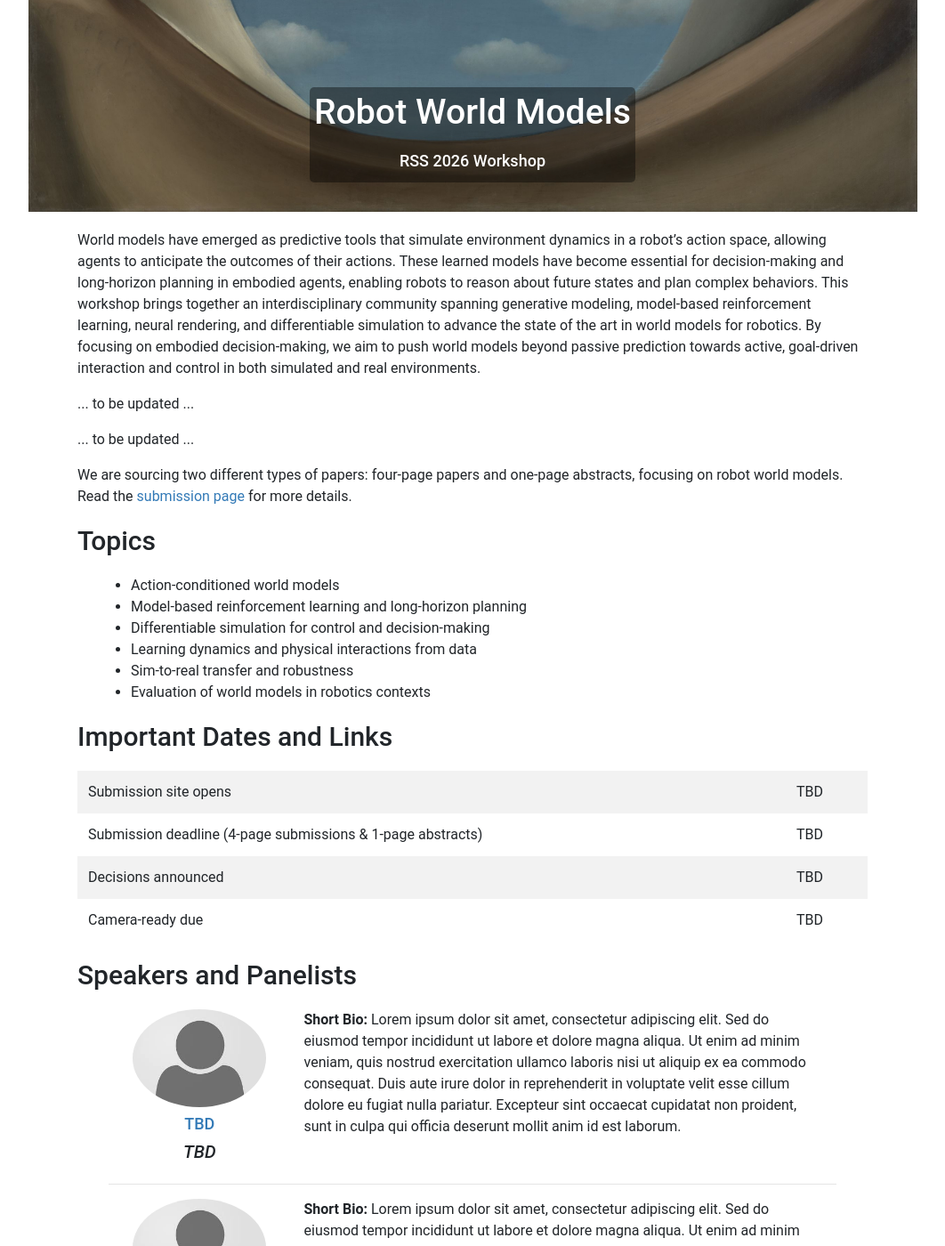
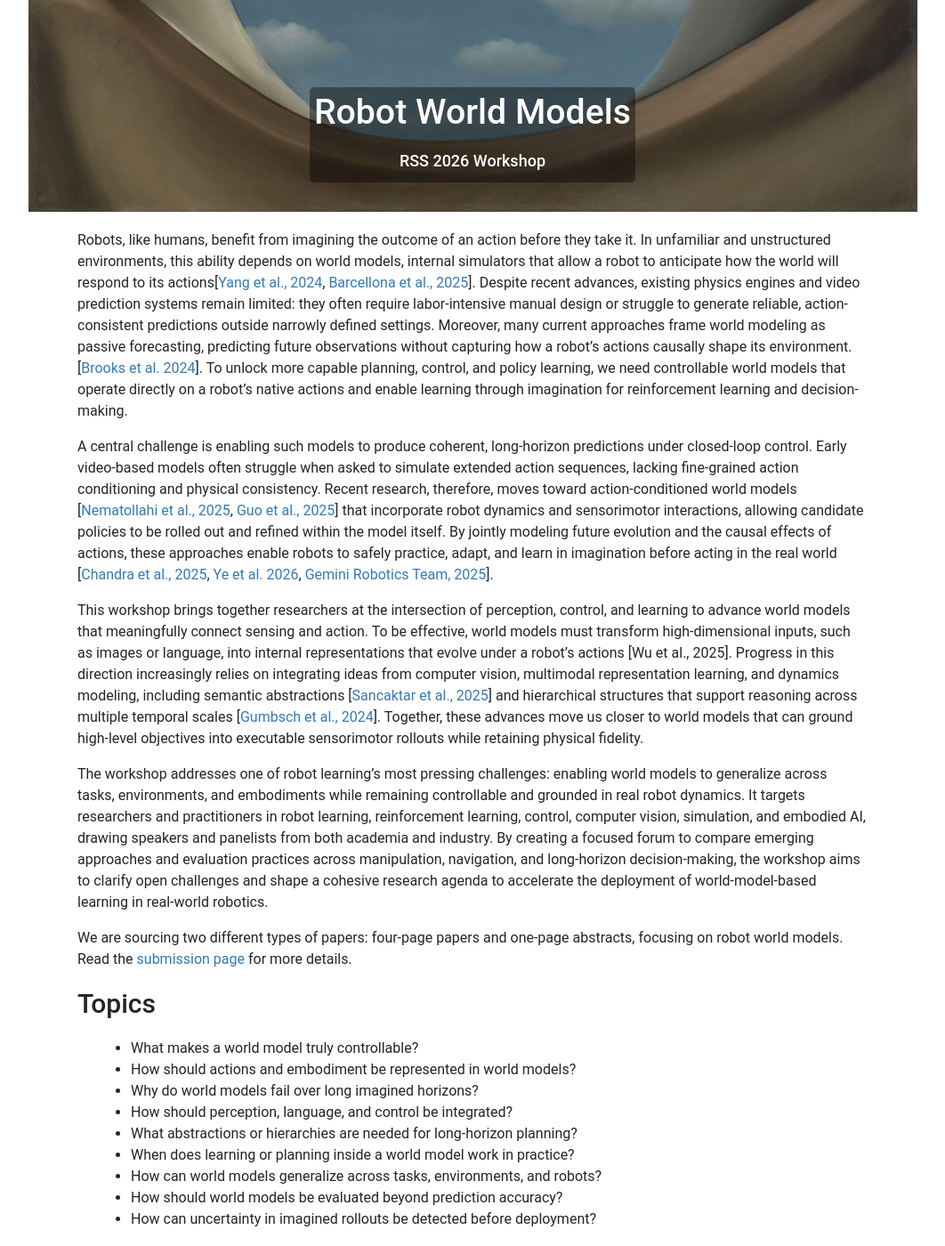
Before and after one commit to robot-worldmodels/robot-worldmodels.github.io, a Jekyll site: the page built from index.html, in a window 1280 px wide and 1400 px high, scrolled down 496 px. Shown: the whole window at 89% size, without its empty margins (109-1171 px from the left). Built offline with Jekyll 4.4.1, drawn with Linux system fonts in a browser that asks for light colours; nearby versions of some CDN libraries.

Commit message:
major changes in index.html

```diff
--- a/index.html
+++ b/index.html
@@ -13,19 +13,16 @@ layout: coverpage
 <div class="row main-content">
   <div class="break"></div>
   <p>
-    World models have emerged as predictive tools that simulate environment dynamics in a robot’s action space, allowing
-    agents to anticipate the outcomes of their actions. These learned models have become essential for decision-making
-    and long-horizon planning in embodied agents, enabling robots to reason about future states and plan complex
-    behaviors. This workshop brings together an interdisciplinary community spanning generative modeling, model-based
-    reinforcement learning, neural rendering, and differentiable simulation to advance the state of the art in world
-    models for robotics. By focusing on embodied decision-making, we aim to push world models beyond passive prediction
-    towards active, goal-driven interaction and control in both simulated and real environments.
+    Robots, like humans, benefit from imagining the outcome of an action before they take it. In unfamiliar and unstructured environments, this ability depends on world models, internal simulators that allow a robot to anticipate how the world will respond to its actions[<a href="https://arxiv.org/abs/2310.06114">Yang et al., 2024</a>, <a href="https://arxiv.org/abs/2412.14957">Barcellona et al., 2025</a>]. Despite recent advances, existing physics engines and video prediction systems remain limited: they often require labor-intensive manual design or struggle to generate reliable, action-consistent predictions outside narrowly defined settings. Moreover, many current approaches frame world modeling as passive forecasting, predicting future observations without capturing how a robot’s actions causally shape its environment. [<a href="https://openai.com/index/video-generation-models-as-world-simulators/">Brooks et al. 2024</a>]. To unlock more capable planning, control, and policy learning, we need controllable world models that operate directly on a robot’s native actions and enable learning through imagination for reinforcement learning and decision-making.
   </p>
   <p>
-    ... to be updated ...
+    A central challenge is enabling such models to produce coherent, long-horizon predictions under closed-loop control. Early video-based models often struggle when asked to simulate extended action sequences, lacking fine-grained action conditioning and physical consistency. Recent research, therefore, moves toward action-conditioned world models [<a href="https://arxiv.org/abs/2503.10370">Nematollahi et al., 2025</a>, <a href="https://arxiv.org/abs/2510.10125">Guo et al., 2025</a>] that incorporate robot dynamics and sensorimotor interactions, allowing candidate policies to be rolled out and refined within the model itself. By jointly modeling future evolution and the causal effects of actions, these approaches enable robots to safely practice, adapt, and learn in imagination before acting in the real world [<a href="https://arxiv.org/abs/2508.03645">Chandra et al., 2025</a>, <a href="https://dreamzero0.github.io/">Ye et al. 2026</a>, <a href="https://arxiv.org/abs/2512.10675">Gemini Robotics Team, 2025</a>].
   </p>
   <p>
-    ... to be updated ...
+    This workshop brings together researchers at the intersection of perception, control, and learning to advance world models that meaningfully connect sensing and action. To be effective, world models must transform high-dimensional inputs, such as images or language, into internal representations that evolve under a robot’s actions [<a href="https://arxiv.org/abs/2206.14176"></a>Wu et al., 2025</a>]. Progress in this direction increasingly relies on integrating ideas from computer vision, multimodal representation learning, and dynamics modeling, including semantic abstractions [<a href="https://arxiv.org/abs/2503.01584">Sancaktar et al., 2025</a>] and hierarchical structures that support reasoning across multiple temporal scales [<a href="https://openreview.net/forum?id=TjCDNssXKU">Gumbsch et al., 2024</a>]. Together, these advances move us closer to world models that can ground high-level objectives into executable sensorimotor rollouts while retaining physical fidelity.
+    </p>
+    <p>
+    The workshop addresses one of robot learning’s most pressing challenges: enabling world models to generalize across tasks, environments, and embodiments while remaining controllable and grounded in real robot dynamics. It targets researchers and practitioners in robot learning, reinforcement learning, control, computer vision, simulation, and embodied AI, drawing speakers and panelists from both academia and industry. By creating a focused forum to compare emerging approaches and evaluation practices across manipulation, navigation, and long-horizon decision-making, the workshop aims to clarify open challenges and shape a cohesive research agenda to accelerate the deployment of world-model-based learning in real-world robotics.
   </p>
   <p>
     We are sourcing two different types of papers: four-page papers and one-page abstracts, focusing on robot world
@@ -37,12 +34,15 @@ layout: coverpage
   <h2>Topics</h2>
   <div class="break"></div>
   <ul>
-    <li>Action-conditioned world models</li>
-    <li>Model-based reinforcement learning and long-horizon planning</li>
-    <li>Differentiable simulation for control and decision-making</li>
-    <li>Learning dynamics and physical interactions from data</li>
-    <li>Sim-to-real transfer and robustness</li>
-    <li>Evaluation of world models in robotics contexts</li>
+    <li>What makes a world model truly controllable?</li>
+    <li>How should actions and embodiment be represented in world models?</li>
+    <li>Why do world models fail over long imagined horizons?</li>
+    <li>How should perception, language, and control be integrated?</li>
+    <li>What abstractions or hierarchies are needed for long-horizon planning?</li>
+    <li>When does learning or planning inside a world model work in practice?</li>
+    <li>How can world models generalize across tasks, environments, and robots?</li>
+    <li>How should world models be evaluated beyond prediction accuracy?</li>
+    <li>How can uncertainty in imagined rollouts be detected before deployment?</li>
   </ul>
 </div>
 
```
Also changed, not shown: schedule.html (+16 -15 lines), submit.html (+11 -8 lines), 17 other files.
